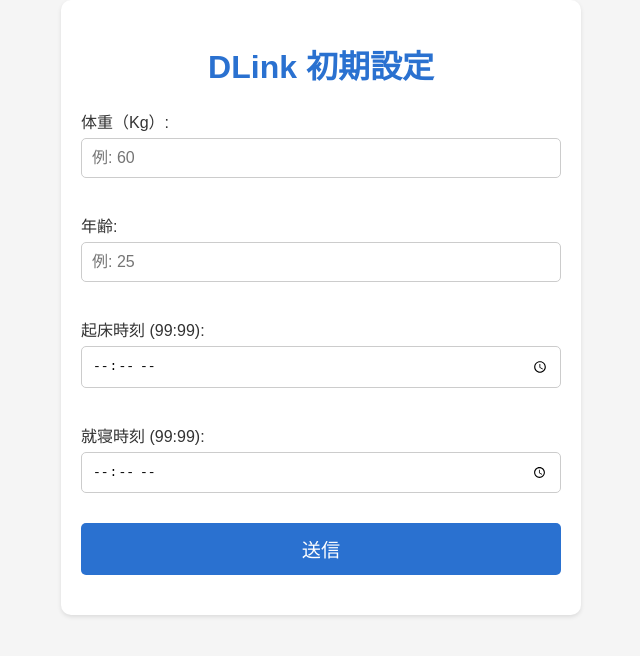
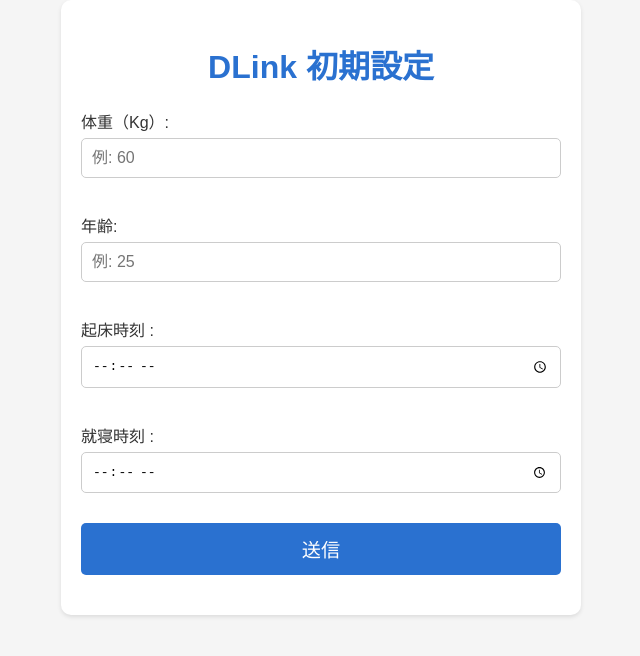
Before and after one commit to pro2-15-ui/pro2-15-ui.github.io, a plain HTML site: page index.html in a window 1280 px wide. Shown: the whole page, without its empty margins (319-959 px from the left). Drawn offline with Linux system fonts and the light colour scheme.

Commit message:
Update index.html

```diff
--- a/index.html
+++ b/index.html
@@ -71,10 +71,10 @@
       <label for="age">年齢:</label>
       <input type="number" id="age" placeholder="例: 25" required>
 
-      <label for="wakeTime">起床時刻 (99:99):</label>
+      <label for="wakeTime">起床時刻 :</label>
       <input type="time" id="wakeTime" required>
 
-      <label for="sleepTime">就寝時刻 (99:99):</label>
+      <label for="sleepTime">就寝時刻 :</label>
       <input type="time" id="sleepTime" required>
 
       <button type="button" onclick="calculateAndSend()">送信</button>
```
